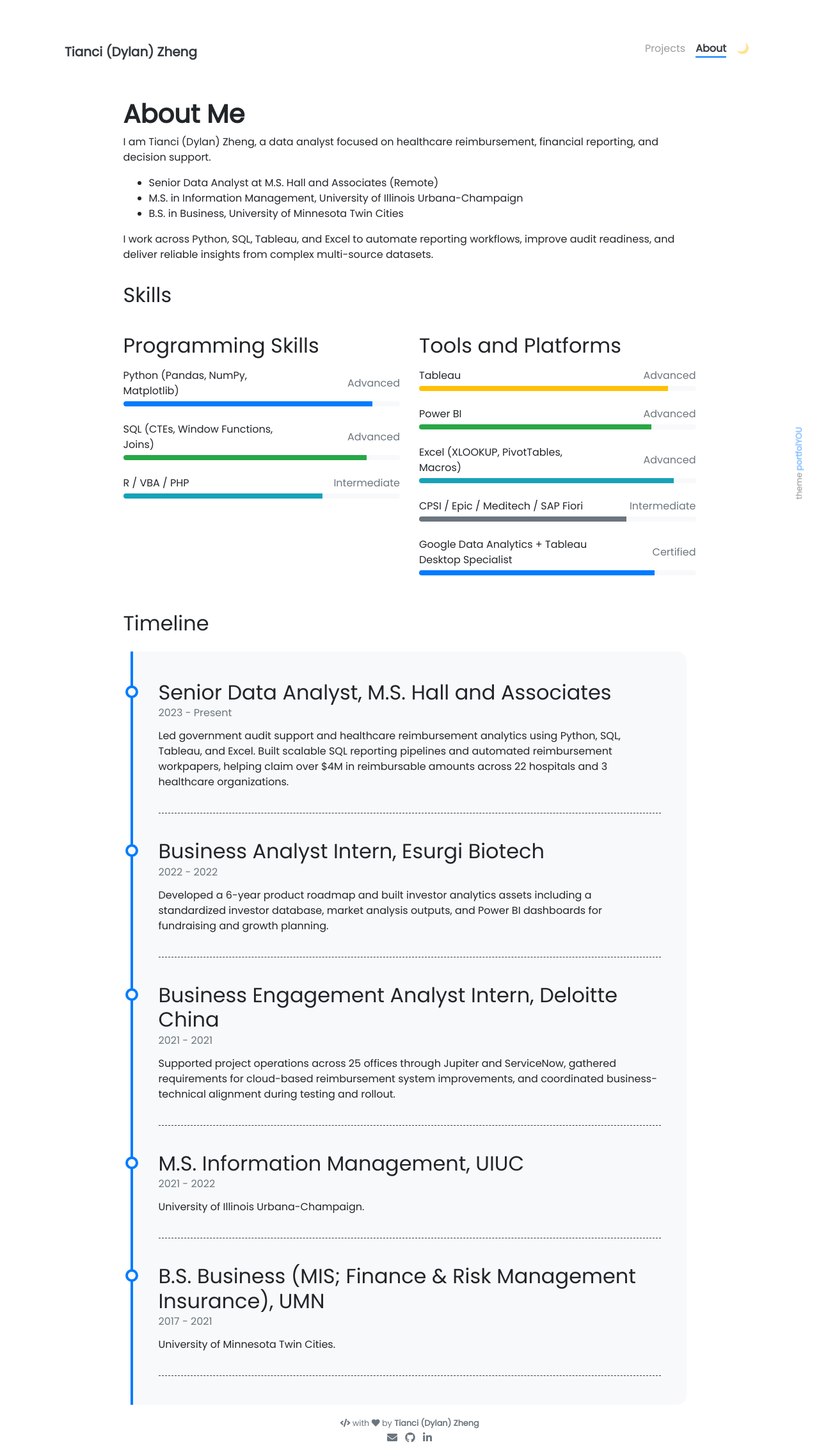
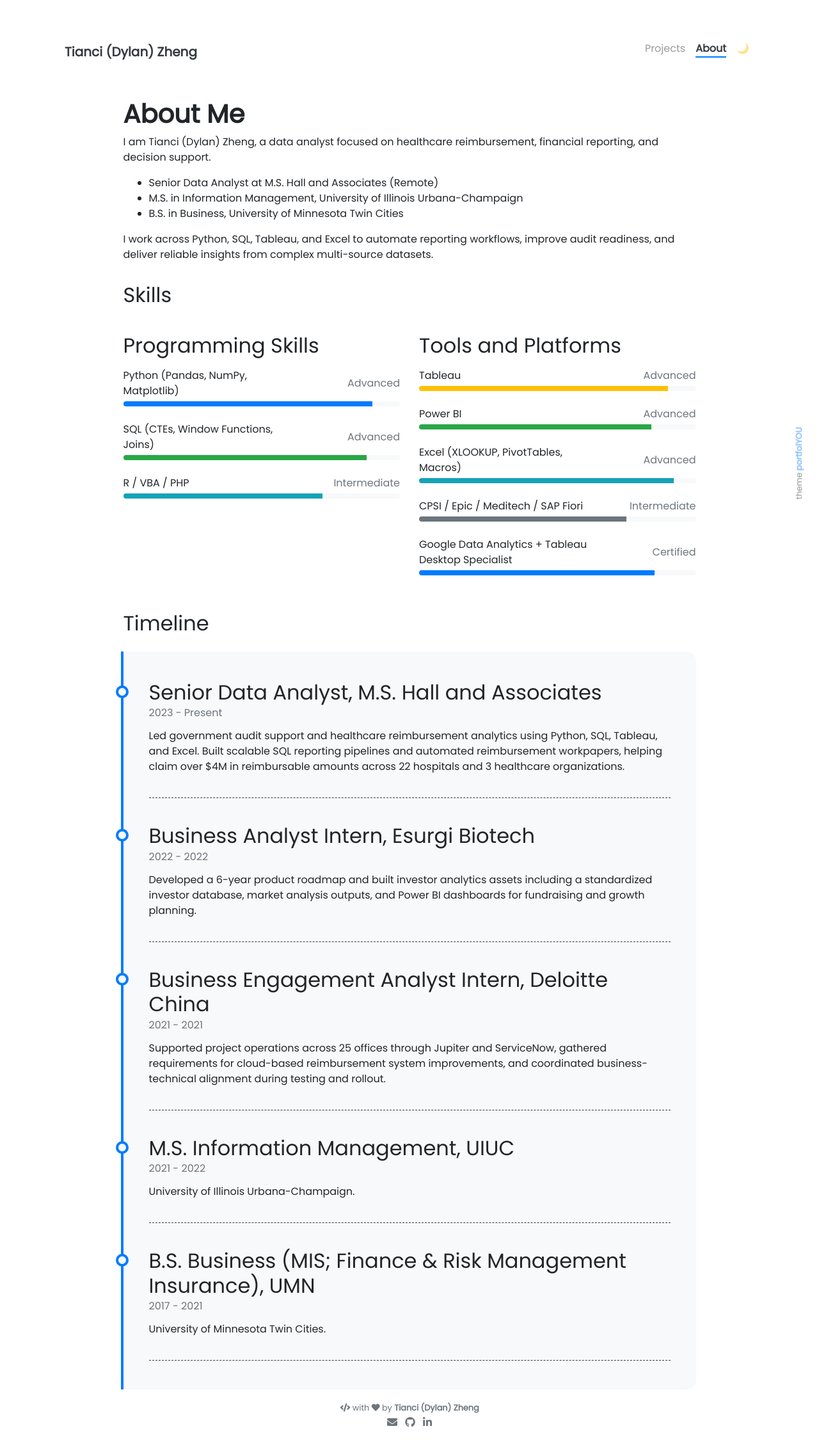
Before and after one commit to TianciZheng/TianciZheng.github.io, a Jekyll site: the page built from pages/about.md, in a window 1280 px wide. Shown: the whole page at 64% size. Built offline with Jekyll 4.4.1, drawn with Linux system fonts in a browser that asks for light colours; nearby versions of some CDN libraries; after the commit the page ends 2251 px from its top, so only the background shows below that.

Commit message:
Fix About timeline rendering and hide Blog from navbar

```diff
--- a/_includes/navbar.html
+++ b/_includes/navbar.html
@@ -15,6 +15,10 @@
       {%- for html_page in html_pages -%}
 
         {%- assign exclude = false -%}
+
+        {%- if html_page.published == false or html_page.nav_exclude == true -%}
+          {%- assign exclude = true -%}
+        {%- endif -%}
 
         {%- for exclude_path in site.nav_exclude -%}
 
--- a/pages/about.md
+++ b/pages/about.md
@@ -24,4 +24,14 @@ I work across Python, SQL, Tableau, and Excel to automate reporting workflows, i
 
 ## Timeline
 
-{% include about/timeline.html %}
+<div class="timeline-body bg-themed mt-4">
+  {% for item in site.data.timeline %}
+    <div class="timeline-item">
+      <div class="content">
+        <h2>{{ item.title }}</h2>
+        <h6 class="date">{{ item.from }} - {{ item.to }}</h6>
+        <p>{{ item.description }}</p>
+      </div>
+    </div>
+  {% endfor %}
+</div>
--- a/pages/blog.html
+++ b/pages/blog.html
@@ -4,6 +4,7 @@ title: Blog
 weight: 2
 permalink: /blog/
 published: false
+nav_exclude: true
 ---
 
 {% include blog/search.html %}
```
